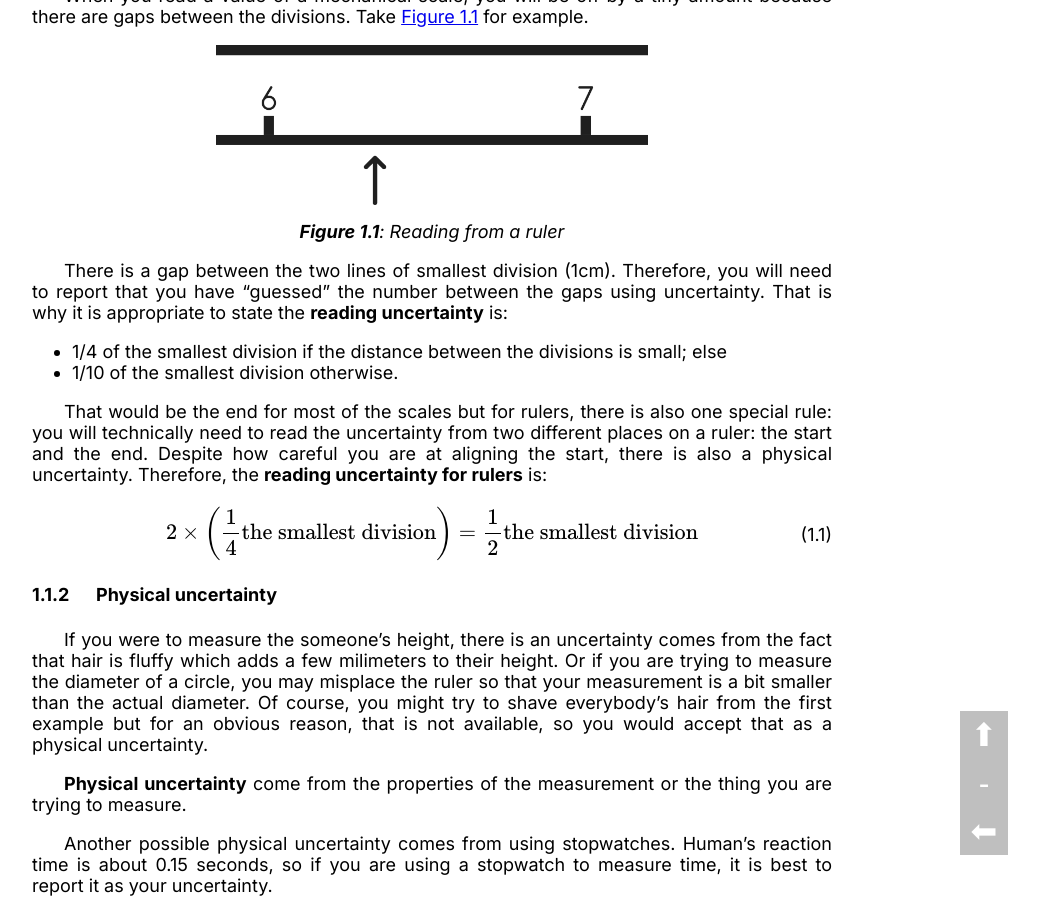
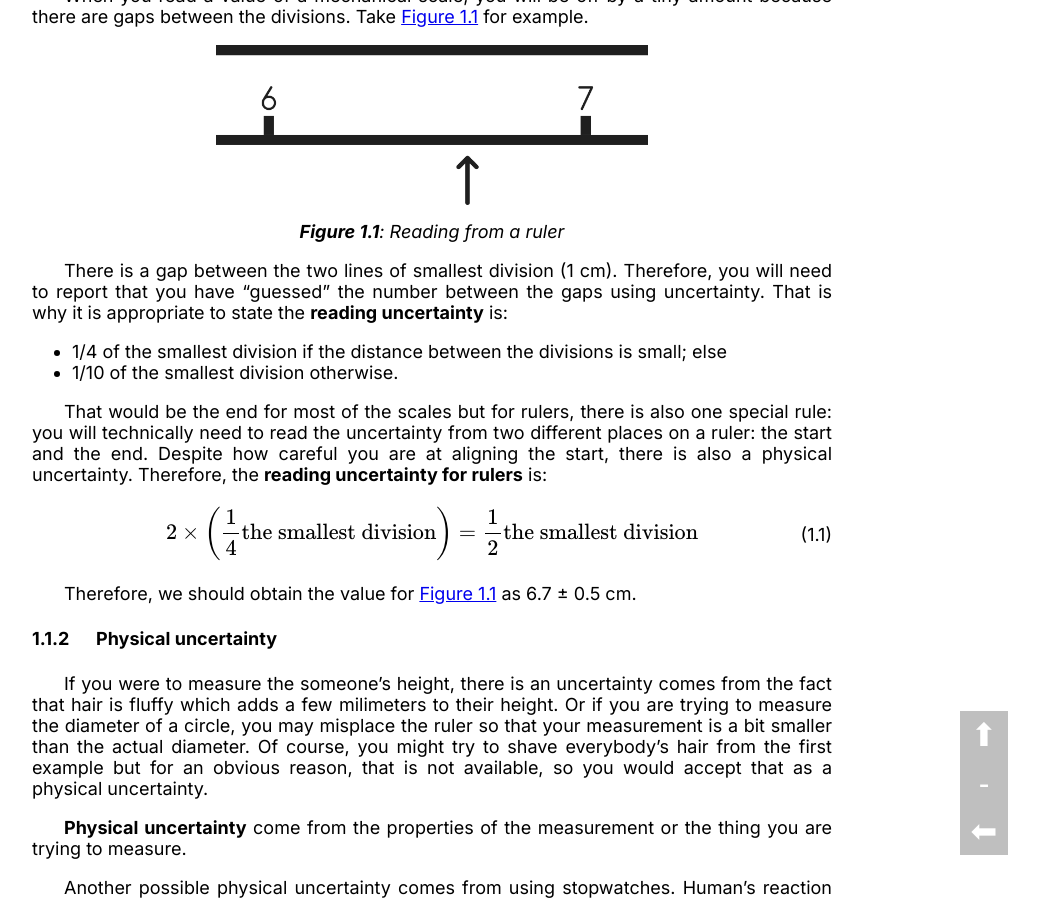
Before and after one commit to LukeNK/n-week-project, a Jekyll site: the page built from chapters/_m/uncertainty.md, in a window 1280 px wide and 900 px high, scrolled down 492 px. Shown: the whole window, without its empty margins (208-1247 px from the left). Built offline with Jekyll 4.4.1, drawn with Linux system fonts in a browser that asks for light colours.

Commit message:
Add explaination

```diff
--- a/chapters/_m/uncertainty.md
+++ b/chapters/_m/uncertainty.md
@@ -21,7 +21,7 @@ When you read a value of a mechanical scale, you will be off by a tiny amount be
     <figcaption>Reading from a ruler</figcaption>
 </figure>
 
-There is a gap between the two lines of smallest division (1cm). Therefore, you will need to report that you have "guessed" the number between the gaps using uncertainty. That is why it is appropriate to state the **reading uncertainty** is:
+There is a gap between the two lines of smallest division (1 cm). Therefore, you will need to report that you have "guessed" the number between the gaps using uncertainty. That is why it is appropriate to state the **reading uncertainty** is:
 - 1/4 of the smallest division if the distance between the divisions is small; else
 - 1/10 of the smallest division otherwise.
 
@@ -29,6 +29,8 @@ That would be the end for most of the scales but for rulers, there is also one s
 <eq>
     2 \times \left(\frac{1}{4}\text{the smallest division}\right) = \frac{1}{2}\text{the smallest division}
 </eq>
+
+Therefore, we should obtain the value for <a href="#fig-p2"></a> as 6.7 ± 0.5 cm.
 
 #### Physical uncertainty
 If you were to measure the someone's height, there is an uncertainty comes from the fact that hair is fluffy which adds a few milimeters to their height. Or if you are trying to measure the diameter of a circle, you may misplace the ruler so that your measurement is a bit smaller than the actual diameter. Of course, you might try to shave everybody's hair from the first example but for an obvious reason, that is not available, so you would accept that as a physical uncertainty.
```
Also changed, not shown: figures/p/2.png.
